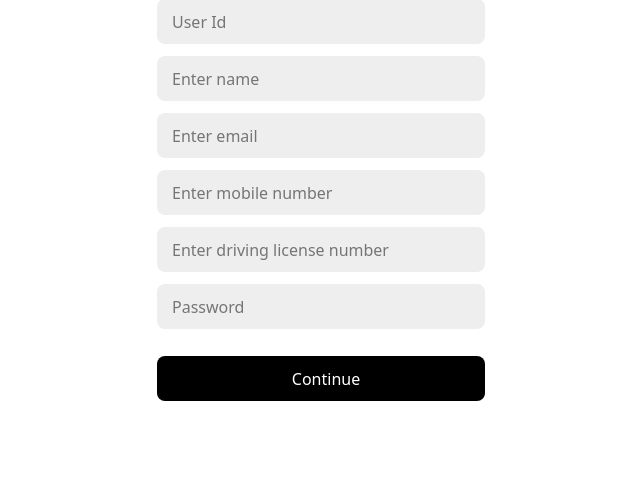
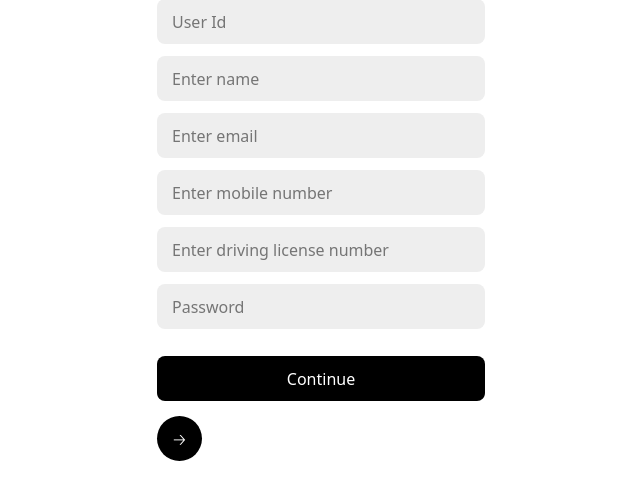
Before and after one commit to ArchitGhevariya007/RideX, a PHP site: page /signup.html in a window 1280 px wide. Shown: the part 113-613 px from the top of the page, without its empty margins (319-959 px from the left). Run offline with PHP 8.4, Linux system fonts and the light colour scheme.

Commit message:
Website started

```diff
--- a/WEB/css/style.css
+++ b/WEB/css/style.css
@@ -33,10 +33,14 @@ input[type="text"],input[type="password"],input[type="number"]{
 input[type="button"]{
     width:328px;
     height:45px;
-    padding: 8px 5px 8px 15px;
     border-radius: 8px;
     border:0px;
     background-color:#000000;
     color:#ffffff;
     margin-top: 15px;
 }
+
+.forward{
+    border-radius: 50% !important;
+    width: 45px !important;
+}
--- a/WEB/signup.html
+++ b/WEB/signup.html
@@ -5,6 +5,7 @@
     <meta http-equiv="X-UA-Compatible" content="IE=edge">
     <meta name="viewport" content="width=device-width, initial-scale=1.0">
     <title>RideX</title>
+    <link rel="icon" type="image/x-icon" href="./assets/favicon.png">
 
     <!-- bootstrap -->
     <link href="https://cdn.jsdelivr.net/npm/bootstrap@5.2.1/dist/css/bootstrap.min.css" rel="stylesheet" integrity="sha384-iYQeCzEYFbKjA/T2uDLTpkwGzCiq6soy8tYaI1GyVh/UjpbCx/TYkiZhlZB6+fzT" crossorigin="anonymous">
@@ -30,7 +31,9 @@
                 <input type="text" placeholder="Enter driving license number">
                 <input type="password" placeholder="Password">
                 <input type="button" value="Continue">
+                <input type="button" value="🡢" class="forward">
                 </form>
+
           </div>
         </div>
       </div>
```
Also changed, not shown: WEB/assets/favicon.png (added).
